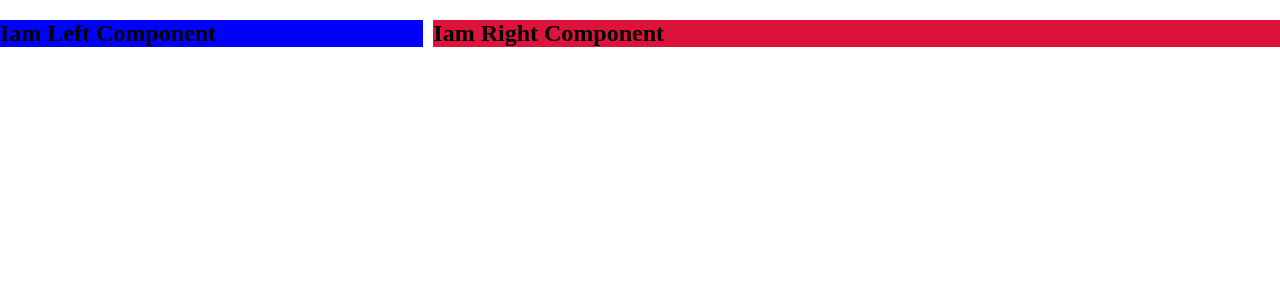
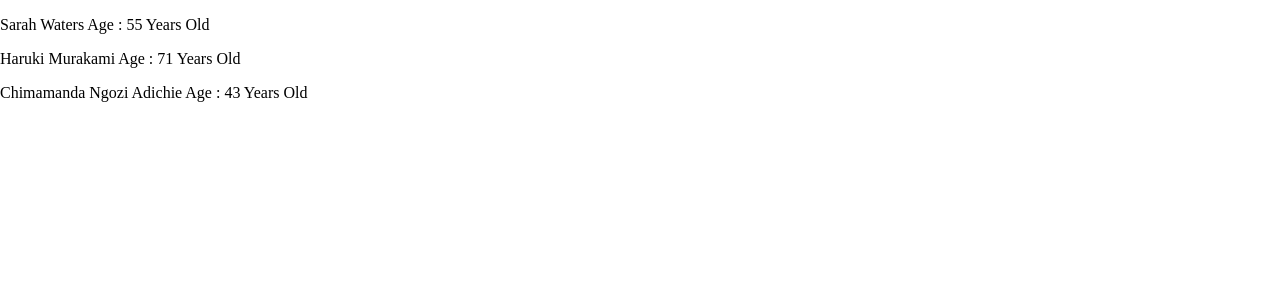
Before and after one commit to MezoAli/react-design-pattern, a React (Vite) app: page / in a window 1280 px wide. Shown: the top 300 px of the page. Built offline with nearby package versions, Linux system fonts and the light colour scheme.

Commit message:
add smallList and LargeList items and one list that can display both of them

```diff
--- a/src/App.tsx
+++ b/src/App.tsx
@@ -1,20 +1,15 @@
-import ScreenSpliter from "./components/ScreenSpliter";
-
-const LeftSideComponent = ({ title }: { title: string }) => {
-  return <h2 style={{ backgroundColor: "blue" }}>Iam {title} Component</h2>;
-};
-
-const RightSideComponent = ({ title }: { title: string }) => {
-  return <h2 style={{ backgroundColor: "crimson" }}>Iam {title} Component</h2>;
-};
+import SmallAuthorListItem from "./components/authors/SmallListItem";
+import RegularList from "./components/lists/RegularList";
+import { authors } from "./data/authors";
 
 function App() {
   return (
     <>
-      <ScreenSpliter leftWidth={1} rightWidth={2}>
-        <LeftSideComponent title="Left" />
-        <RightSideComponent title="Right" />
-      </ScreenSpliter>
+      <RegularList
+        items={authors}
+        ItemComponent={SmallAuthorListItem}
+        sourceName="author"
+      />
     </>
   );
 }
--- /dev/null
+++ b/src/components/authors/SmallListItem.tsx
@@ -0,0 +1,11 @@
+import { AuthorsType } from "../../data/authors";
+
+const SmallAuthorListItem = ({ author }: { author: AuthorsType }) => {
+  return (
+    <p>
+      {author.name} Age : {author.age} Years Old
+    </p>
+  );
+};
+
+export default SmallAuthorListItem;
--- /dev/null
+++ b/src/components/lists/RegularList.tsx
@@ -0,0 +1,24 @@
+import { AuthorsType } from "../../data/authors";
+import { BooksType } from "../../data/books";
+
+interface RegularListProps {
+  items: AuthorsType[] | BooksType[];
+  sourceName: "author" | "book";
+  ItemComponent: any;
+}
+
+const RegularList = ({
+  items,
+  sourceName,
+  ItemComponent,
+}: RegularListProps) => {
+  return (
+    <>
+      {items.map((item, i) => (
+        <ItemComponent key={i} {...{ [sourceName]: item }} />
+      ))}
+    </>
+  );
+};
+
+export default RegularList;
--- /dev/null
+++ b/src/data/authors.ts
@@ -0,0 +1,27 @@
+export interface AuthorsType {
+  name: string;
+  age: number;
+  country: string;
+  books: string[];
+}
+
+export const authors: AuthorsType[] = [
+  {
+    name: "Sarah Waters",
+    age: 55,
+    country: "United Kingdom",
+    books: ["Fingersmith", "The Night Watch"],
+  },
+  {
+    name: "Haruki Murakami",
+    age: 71,
+    country: "Japan",
+    books: ["Norwegian Wood", "Kafka on the Shore"],
+  },
+  {
+    name: "Chimamanda Ngozi Adichie",
+    age: 43,
+    country: "Nigeria",
+    books: ["Half of a Yellow Sun", "Americanah"],
+  },
+];
--- /dev/null
+++ b/src/data/books.ts
@@ -0,0 +1,27 @@
+export interface BooksType {
+  name: string;
+  pages: number;
+  title: string;
+  price: number;
+}
+
+export const books: BooksType[] = [
+  {
+    name: "To Kill a Mockingbird",
+    pages: 281,
+    title: "Harper Lee",
+    price: 12.99,
+  },
+  {
+    name: "The Catcher in the Rye",
+    pages: 224,
+    title: "J.D. Salinger",
+    price: 9.99,
+  },
+  {
+    name: "The Little Prince",
+    pages: 85,
+    title: "Antoine de Saint-Exupéry",
+    price: 7.99,
+  },
+];
```
Also changed, not shown: src/components/authors/LargeListItem.tsx (added, +18 -0 lines), src/components/books/LargeListItem.tsx (added), src/components/books/SmallListItem.tsx (added).
